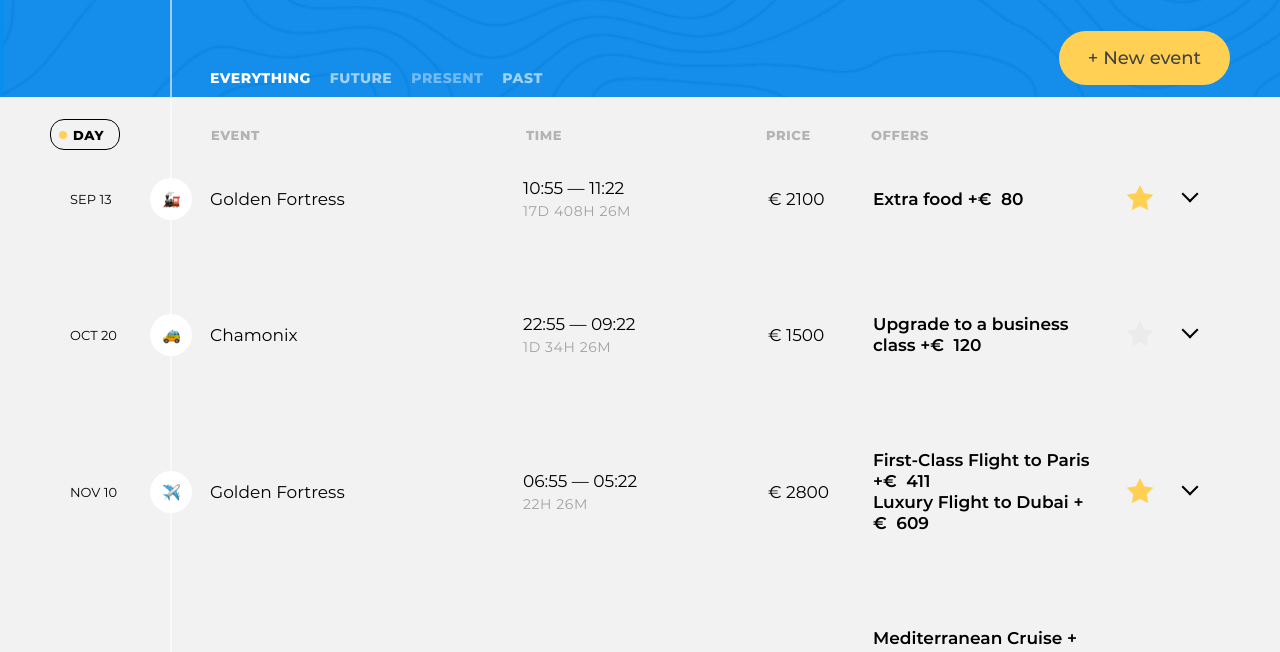
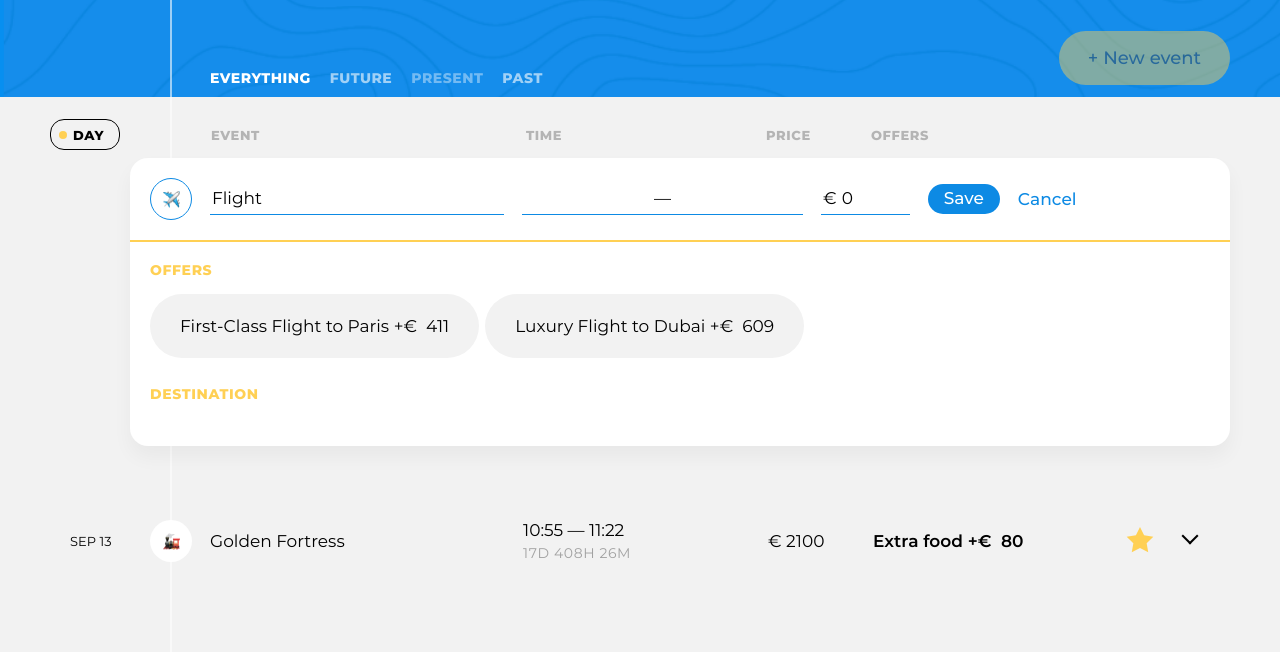
Before and after one commit to htmlacademy-ecmascript/1017857-big-trip-24, a website built with webpack: page public/index.html in a window 1280 px wide. Both pictures are taken after a click on the button "New event". Shown: the part 68-720 px from the top of the page. Built offline with nearby package versions, Linux system fonts and the light colour scheme.

Commit message:
7.10. Меняй-удаляй

```diff
--- a/public/index.html
+++ b/public/index.html
@@ -22,7 +22,7 @@
             </div>
           </div>
 
-          <button class="trip-main__event-add-btn  btn  btn--big  btn--yellow" type="button">New event</button>
+
         </div>
       </div>
     </header>
--- a/src/main.js
+++ b/src/main.js
@@ -6,7 +6,9 @@ import PointsModel from './model/points-model';
 import OffersModel from './model/offers-model';
 import DestinationsModel from './model/destinations-model';
 
-import FilterModel from "./model/filter-model";
+import FilterModel from './model/filter-model';
+import NewPointButtonView from "./view/new-point-button-view";
+import {render} from "./framework/render";
 
 const siteHeaderElement = document.querySelector('.page-header');
 const tripMainElement = document.querySelector('.trip-main');
@@ -19,15 +21,22 @@ const pointsModel = new PointsModel();
 const offersModel = new OffersModel();
 const destinationsModel = new DestinationsModel();
 const filtersModel = new FilterModel();
-const filters = [
-  {
-    type: 'everything',
-    count: 0 // TODO: возможно удалить, если не используется
-  }
-]
+
 const tripPresenter = new TripPresenter(tripMainElement, siteTripControlsElement);
 const tripFilterPresenter = new TripFilterPresenter(siteTripControlsElement, filtersModel, pointsModel);
-const contentPresenter = new ContentPresenter(tripEventsElement, pointsModel, offersModel, destinationsModel, filtersModel);
+const contentPresenter = new ContentPresenter(tripEventsElement, pointsModel, offersModel, destinationsModel, filtersModel, handleNewPointFormClose);
+
+const newPointButtonComponent = new NewPointButtonView(handleNewPointButtonClick);
+
+function handleNewPointFormClose() {
+  newPointButtonComponent.element.disabled = false;
+}
+function handleNewPointButtonClick() {
+  contentPresenter.createPoint();
+  newPointButtonComponent.element.disabled = true;
+}
+
+render(newPointButtonComponent, tripMainElement);
 
 tripPresenter.init();
 tripFilterPresenter.init();
--- a/src/model/destinations-model.js
+++ b/src/model/destinations-model.js
@@ -13,7 +13,10 @@ class DestinationsModel extends Observable{
     return availableDestinations.find((item) => item.id === id);
   }
 
-
+  getDestinationsByName(name) {
+    const availableDestinations = this.destinations;
+    return availableDestinations.find((item) => item.name === name);
+  }
 }
 
 export default DestinationsModel;
--- a/src/model/points-model.js
+++ b/src/model/points-model.js
@@ -30,6 +30,7 @@ class PointsModel extends Observable{
       update,
       ...this.#points
     ]
+    console.log(this.#points);
 
     this._notify(updateType, update);
   }
--- a/src/presenter/content-presenter.js
+++ b/src/presenter/content-presenter.js
@@ -3,6 +3,7 @@ import TripEventListView from '../view/event-list-view/trip-event-list-view';
 import ListEmptyView from '../view/list-empty-view';
 import {remove, render} from '../framework/render.js';
 import TripEventPresenter from './trip-event-presenter';
+import NewPointPresenter from './new-point-presenter';
 import { SortingType, UpdateType, UserAction, FilterType } from '../constants';
 import { sortPointEventsByPrice, sortPointEventsByTime } from '../utilites/point';
 import { filter } from '../utilites/filter';
@@ -21,13 +22,22 @@ class ContentPresenter {
   #tripListComponent = new TripEventListView();
   #emptyListComponent = new ListEmptyView();
   #tripEventPresenters = new Map();
+  #newPointPresenter = null;
 
-  constructor(contentContainer, pointsModel, offersModel, destinationsModel, filtersModel) {
+  constructor(contentContainer, pointsModel, offersModel, destinationsModel, filtersModel, onNewPointDestroy) {
     this.#contentContainer = contentContainer;
     this.#pointsModel = pointsModel;
     this.#offersModel = offersModel;
     this.#destinationsModel = destinationsModel;
     this.#filtersModel = filtersModel;
+
+    this.#newPointPresenter = new NewPointPresenter(
+      this.#tripListComponent.element,
+      this.#destinationsModel,
+      this.#offersModel,
+      this.#handleViewAction,
+      onNewPointDestroy
+    );
 
     this.#pointsModel.addObserver(this.#handleModelEvent)
     this.#filtersModel.addObserver(this.#handleModelEvent)
@@ -57,6 +67,12 @@ class ContentPresenter {
 
   init() {
     this.#renderContent();
+  }
+
+  createPoint() {
+    this.#currentSortType = SortingType.DAY;
+    this.#filtersModel.setFilter(UpdateType.MAJOR, FilterType.EVERYTHING);
+    this.#newPointPresenter.init();
   }
 
   #renderTripEventItem(point) {
@@ -96,6 +112,7 @@ class ContentPresenter {
 
 
   #clearContent({resetSortType = false} = {}) {
+    this.#newPointPresenter.destroy();
     this.#tripEventPresenters.forEach((presenter) => presenter.destroy());
     this.#tripEventPresenters.clear();
 
@@ -141,6 +158,7 @@ class ContentPresenter {
   };
 
   #handleModeChange = () => {
+    this.#newPointPresenter.destroy();
     this.#tripEventPresenters.forEach((presenter) => presenter.resetView());
   };
 
--- /dev/null
+++ b/src/presenter/new-point-presenter.js
@@ -0,0 +1,91 @@
+import {remove, render, RenderPosition} from '../framework/render.js';
+import {nanoid} from 'nanoid';
+import { UserAction, UpdateType } from '../constants';
+import AddPointView from '../view/add-point-view';
+
+const DEFAULT_TYPE = 'flight';
+
+const BLANK_TRIP_POINT = {
+  'basePrice': 0,
+  'dateFrom': '',
+  'dateTo': '',
+  'destination': {
+    description: '',
+    name: '',
+    pictures: [],
+  },
+  'is_favorite': false,
+  'offers': [],
+  'type': DEFAULT_TYPE
+};
+
+class NewPointPresenter {
+  #point = null;
+  #destinationsModel = null;
+  #offersModel = null;
+  #tripListContainer = null;
+  #handleDataChange = null;
+  #handleDestroy = null;
+
+  #addPointComponent = null;
+
+  constructor(tripListContainer, destinationsModel, offersModel, onDataChange, onDestroy) {
+    this.#tripListContainer = tripListContainer;
+    this.#destinationsModel = destinationsModel;
+    this.#offersModel = offersModel;
+    this.#handleDataChange = onDataChange;
+    this.#handleDestroy = onDestroy;
+  }
+
+  init() {
+    if (this.#addPointComponent !== null) {
+      return;
+    }
+
+    this.#addPointComponent = new AddPointView(
+      this.#point = BLANK_TRIP_POINT,
+      this.#destinationsModel,
+      this.#offersModel,
+      this.#handleFormSubmit,
+      this.#handleDeleteClick
+    );
+
+    render(this.#addPointComponent, this.#tripListContainer, RenderPosition.AFTERBEGIN);
+    document.addEventListener('keydown', this.#escKeyDownHandler);
+  }
+
+  destroy() {
+    if (this.#addPointComponent === null) {
+      return;
+    }
+    this.#handleDestroy();
+    remove(this.#addPointComponent);
+    this.#addPointComponent = null;
+    document.removeEventListener('keydown', this.#escKeyDownHandler);
+  }
+
+  #handleFormSubmit = (point) => {
+    this.#handleDataChange(
+      UserAction.ADD_POINT,
+      UpdateType.MINOR,
+      // Пока у нас нет сервера, который бы после сохранения
+      // выдывал честный id задачи, нам нужно позаботиться об этом самим
+      {id: nanoid(), ...point},
+    );
+    this.destroy();
+  };
+
+  #handleDeleteClick = () => {
+    this.destroy();
+  }
+
+  #escKeyDownHandler = (evt) => {
+    if (evt.key === 'Escape' || evt.key === 'Esc') {
+      evt.preventDefault();
+      this.destroy();
+    }
+  };
+
+}
+
+export default NewPointPresenter;
--- a/src/presenter/trip-event-presenter.js
+++ b/src/presenter/trip-event-presenter.js
@@ -11,21 +11,16 @@ const Mode = {
 
 class TripEventPresenter {
   #tripListContainer = null;
+  #handleDataChange = null;
 
   #tripEventComponent = null;
   #editPointComponent = null;
-  #handleDataChange = null;
   #handleModeChange = null;
 
   #mode = Mode.DEFAULT;
   #destinationModel = null;
   #offersModel = null;
-
   #point = null;
-  // #destination = null;
-  // #availableOffers = null;
-  // #allDestinations = null;
-  // #offerTypes = null;
 
   constructor(
     tripListContainer,
@@ -45,10 +40,6 @@ class TripEventPresenter {
     this.#point = point;
     this.#destinationModel = destinationModel;
     this.#offersModel = offersModel;
-    // this.#destination = this.#destinationModel.getDestinationsById(point.destination)
-    // this.#availableOffers = this.#offersModel.getOffersById(point.type, point.offers);
-    // this.#allDestinations = this.#destinationModel.destinations;
-    // this.#offerTypes = this.#offersModel.getOffersType();
 
     const prevTripEventComponent = this.#tripEventComponent;
     const prevEditPointComponent = this.#editPointComponent;
--- a/src/utilites/utils.js
+++ b/src/utilites/utils.js
@@ -39,4 +39,8 @@ function capitalizeFirstLetter(string) {
   return string.charAt(0).toUpperCase() + string.slice(1);
 }
 
-export { getRandomElement, getRandomPositiveInteger, formatDate, timeFromTo, humanizeDueDate, capitalizeFirstLetter, getDurationEvent };
+function isEscKey (evt) {
+  return evt.key === 'Escape';
+}
+
+export { getRandomElement, getRandomPositiveInteger, formatDate, timeFromTo, humanizeDueDate, capitalizeFirstLetter, getDurationEvent, isEscKey };
--- a/src/view/add-point-view.js
+++ b/src/view/add-point-view.js
@@ -1,5 +1,9 @@
-import AbstractView from '../framework/view/abstract-view';
 import { capitalizeFirstLetter } from '../utilites/utils';
+import AbstractStatefulView from "../framework/view/abstract-stateful-view";
+import flatpickr from 'flatpickr';
+import 'flatpickr/dist/flatpickr.min.css';
+import he from 'he';
+
 
 function createPointTypeTemplate(type) {
   return (`
@@ -39,16 +43,23 @@ function createPhotoTemplate(picture) {
   );
 }
 
-function createAddPointTemplate(point, offers, destination, offersType, pointOffers, availableDestinations) {
+function createAddPointTemplate(point, destinationsModel, offersModel) {
+  const { basePrice, dateFrom, dateTo, type, destination, offers } = point;
+  const offerTypes = offersModel.getOffersType();
+  const availableOffers = offersModel.getOffersByType(type)
+  const availableDestinations = destinationsModel.destinations;
+  const selectedDestination = destination.name !== '' ? destinationsModel.getDestinationsById(destination) : destination;
+  console.log(point)
 
-  const createTypeList = offersType.map((type) => createPointTypeTemplate(type)).join('');
-  const createAvailableOfferList = offers.offers.map((offer) => createOfferTemplate(offer)).join('');
+
+  const createTypeList = offerTypes.map((offer) => createPointTypeTemplate(offer)).join('');
+  const createAvailableOfferList = availableOffers.offers.map((offer) => createOfferTemplate(offer)).join('');
   const createDestinationList = availableDestinations.map((availableDestination) => createDestinationTemplate(availableDestination)).join('');
-  const createPictureList = destination.pictures.map((picture) => createPhotoTemplate(picture)).join('');
+  const createPictureList = selectedDestination.pictures.map((picture) => createPhotoTemplate(picture)).join('');
   return (
     `
       <li class="trip-events__item">
-        <form class="event event--edit" action="#" method="post">
+        <form class="event event--edit" action="https://echo.htmlacademy.ru/courses" method="post">
           <header class="event__header">
             <div class="event__type-wrapper">
               <label class="event__type  event__type-btn" for="event-type-toggle-1">
@@ -67,9 +78,9 @@ function createAddPointTemplate(point, offers, destination, offersType, pointOff
 
             <div class="event__field-group  event__field-group--destination">
               <label class="event__label  event__type-output" for="event-destination-1">
-                Flight
+                ${type}
               </label>
-              <input class="event__input  event__input--destination" id="event-destination-1" type="text" name="event-destination" value="Geneva" list="destination-list-1">
+              <input class="event__input  event__input--destination" id="event-destination-1" type="text" name="event-destination" value="${selectedDestination.name}" list="destination-list-1">
               <datalist id="destination-list-1">
                  ${createDestinationList}
               </datalist>
@@ -77,10 +88,10 @@ function createAddPointTemplate(point, offers, destination, offersType, pointOff
 
             <div class="event__field-group  event__field-group--time">
               <label class="visually-hidden" for="event-start-time-1">From</label>
-              <input class="event__input  event__input--time" id="event-start-time-1" type="text" name="event-start-time" value="19/03/19 00:00">
+              <input class="event__input  event__input--time" id="event-start-time-1" type="text" name="event-start-time" value="${dateFrom}">
               &mdash;
               <label class="visually-hidden" for="event-end-time-1">To</label>
-              <input class="event__input  event__input--time" id="event-end-time-1" type="text" name="event-end-time" value="19/03/19 00:00">
+              <input class="event__input  event__input--time" id="event-end-time-1" type="text" name="event-end-time" value="${dateTo}">
             </div>
 
             <div class="event__field-group  event__field-group--price">
@@ -88,7 +99,7 @@ function createAddPointTemplate(point, offers, destination, offersType, pointOff
                 <span class="visually-hidden">Price</span>
                 &euro;
               </label>
-              <input class="event__input  event__input--price" id="event-price-1" type="text" name="event-price" value="">
+              <input class="event__input  event__input--price" id="event-price-1" type="text" name="event-price" value="${basePrice}">
             </div>
 
             <button class="event__save-btn  btn  btn--blue" type="submit">Save</button>
@@ -105,7 +116,7 @@ function createAddPointTemplate(point, offers, destination, offersType, pointOff
 
             <section class="event__section  event__section--destination">
               <h3 class="event__section-title  event__section-title--destination">Destination</h3>
-              <p class="event__destination-description">${destination.description}</p>
+              <p class="event__destination-description">${he.encode(selectedDestination.description)}</p>
 
               <div class="event__photos-container">
                 <div class="event__photos-tape">
@@ -120,25 +131,129 @@ function createAddPointTemplate(point, offers, destination, offersType, pointOff
   );
 }
 
-class AddPointView extends AbstractView {
-  #point = null;
-  #availableOffers = null;
-  #currentDestination = null;
-  #offerTypes = null;
-  #pointOffers = null;
-  #availableDestinations = null;
-  constructor(currentPoint, availableOffers, currentDestination, offerTypes, pointOffers, availableDestinations) {
+class AddPointView extends AbstractStatefulView {
+  #handleFormSubmit = null;
+  #handleDeleteClick = null; //todo может переименовать на cancel
+  #destinationsModel = null;
+  #offersModel = null;
+  #datepicker = null;
+
+  constructor(point, destinationsModel, offersModel, onFormSubmit, onDeleteClick) {
     super();
-    this.#point = currentPoint;
-    this.#availableOffers = availableOffers;
-    this.#currentDestination = currentDestination;
-    this.#offerTypes = offerTypes;
-    this.#pointOffers = pointOffers;
-    this.#availableDestinations = availableDestinations;
+    this._setState(AddPointView.parsePointToState(point));
+    this.#destinationsModel = destinationsModel;
+    this.#offersModel = offersModel;
+    this.#handleFormSubmit = onFormSubmit;
+    this.#handleDeleteClick = onDeleteClick;
+
+    this._restoreHandlers();
   }
 
   get template() {
-    return createAddPointTemplate(this.#point, this.#availableOffers, this.#currentDestination, this.#offerTypes, this.#pointOffers, this.#availableDestinations);
+    return createAddPointTemplate(this._state, this.#destinationsModel, this.#offersModel);
+  }
+
+  removeElement() {
+    super.removeElement();
+
+    if (this.#datepicker) {
+      this.#datepicker.destroy();
+      this.#datepicker = null;
+    }
+  }
+
+  _restoreHandlers() {
+    this.element.querySelector('.event--edit').addEventListener('submit', this.#formSubmitHandler);
+    this.element.querySelector('.event__reset-btn').addEventListener('click', this.#formCancelClickHandler);
+
+    this.element.querySelector('#event-destination-1').addEventListener('change', this.#destinationChangeHandler);
+    this.element.querySelector('.event__type-group').addEventListener('change', this.#typeChangeHandler);
+    this.element.querySelector('.event__input--price').addEventListener('input', this.#priceChangeHandler);
+
+    this.#setDatepicker();
+  }
+
+  #setDatepicker() {
+    const commonConfig = {
+      dateFormat: 'd/m/y H:i',
+      enableTime: true,
+      'time_24hr': true
+    };
+
+    this.datepickerFrom = flatpickr(
+      this.element.querySelector('#event-start-time-1'),
+      {
+        ...commonConfig,
+        defaultDate: this._state.dateFrom,
+        onChange: this.#dateFromChangeHandler,
+        maxDate: this._state.dateTo,
+      });
+
+    this.datepickerTo = flatpickr(
+      this.element.querySelector('#event-end-time-1'),
+      {
+        ...commonConfig,
+        defaultDate: this._state.dateTo,
+        onChange: this.#dateToChangeHandler,
+        minDate: this._state.dateFrom,
+      });
+  }
+
+  #formSubmitHandler = (evt) => {
+    console.log(this._state);
+    evt.preventDefault();
+    this.#handleFormSubmit(AddPointView.parseStateToPoint(this._state));
+  };
+
+  #formCancelClickHandler = (evt) => {
+    evt.preventDefault();
+    this.#handleDeleteClick(AddPointView.parseStateToPoint(this._state));
+  };
+
+  #destinationChangeHandler = (evt) => {
+    evt.preventDefault();
+    const targetDestination = evt.target.value;
+    const newDestination = this.#destinationsModel.getDestinationsByName(targetDestination);
+    this.updateElement({
+      destination: newDestination.id,
+    });
+
+  };
+
+  #typeChangeHandler = (evt) => {
+    evt.preventDefault();
+
+    const targetType = evt.target.value;
+    this.updateElement ({ type: targetType, offers: [] });
+  };
+
+  #priceChangeHandler = (evt) => {
+    evt.preventDefault();
+    console.log(evt.target.value);
+    const newPrice = evt.target.value;
+    this._setState({
+      base_price: Number(newPrice),
+    });
+  };
+
+  #dateFromChangeHandler = ([userDate]) => {
+    this._setState({
+      dateFrom: userDate
+    });
+  };
+
+  #dateToChangeHandler = ([userDate]) => {
+    this._setState({
+      dateTo: userDate
+    });
+  };
+
+  static parsePointToState(point) {
+    return {...point};
+  }
+
+  static parseStateToPoint(state) {
+    return {...state};
   }
 }
 
--- a/src/view/edit-point-view.js
+++ b/src/view/edit-point-view.js
@@ -3,6 +3,7 @@ import AbstractStatefulView from '../framework/view/abstract-stateful-view';
 import flatpickr from 'flatpickr';
 import 'flatpickr/dist/flatpickr.min.css';
 import {getDestinationsByName, getOffersByType} from '../utilites/point';
+import he from 'he';
 
 function createPointTypeTemplate(type) {
   return (`
@@ -105,7 +106,7 @@ function createEditPointTemplate(state) {
 
             <section class="event__section  event__section--destination">
               <h3 class="event__section-title  event__section-title--destination">Destination</h3>
-              <p class="event__destination-description">${selectedDestination.description}</p>
+              <p class="event__destination-description">${he.encode(selectedDestination.description)}</p>
             </section>
           </section>
         </form>
@@ -194,11 +195,16 @@ class EditPointView extends AbstractStatefulView {
   }
 
   #setDatepicker() {
+    const commonConfig = {
+      dateFormat: 'd/m/y H:i',
+      enableTime: true,
+      'time_24hr': true
+    };
+
     this.#datepickerFrom = flatpickr(
       this.element.querySelector('#event-start-time-1'),
       {
-        dateFormat: 'd/m/y H:i',
-        enableTime: true,
+        ...commonConfig,
         defaultDate: this._state.dateFrom,
         onChange: this.#dateFromChangeHandler
       }
@@ -207,8 +213,7 @@ class EditPointView extends AbstractStatefulView {
     this.#datepickerTo = flatpickr(
       this.element.querySelector('#event-end-time-1'),
       {
-        dateFormat: 'd/m/y H:i',
-        enableTime: true,
+        ...commonConfig,
         defaultDate: this._state.dateTo,
         minDate: this._state.dateFrom,
         onChange: this.#dateToChangeHandler
--- /dev/null
+++ b/src/view/new-point-button-view.js
@@ -0,0 +1,26 @@
+import AbstractView from '../framework/view/abstract-view.js';
+
+function createNewPointButtonTemplate() {
+  return '<button class="trip-main__event-add-btn  btn  btn--big  btn--yellow" type="button">New event</button>';
+}
+
+class NewPointButtonView extends AbstractView {
+  #handleClick = null;
+
+  constructor(onClick) {
+    super();
+    this.#handleClick = onClick;
+    this.element.addEventListener('click', this.#clickHandler);
+  }
+
+  get template() {
+    return createNewPointButtonTemplate();
+  }
+
+  #clickHandler = (evt) => {
+    evt.preventDefault();
+    this.#handleClick();
+  };
+}
+
+export default NewPointButtonView;
```
